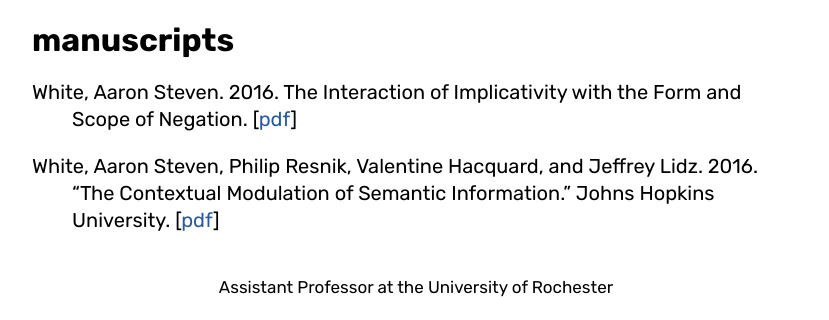
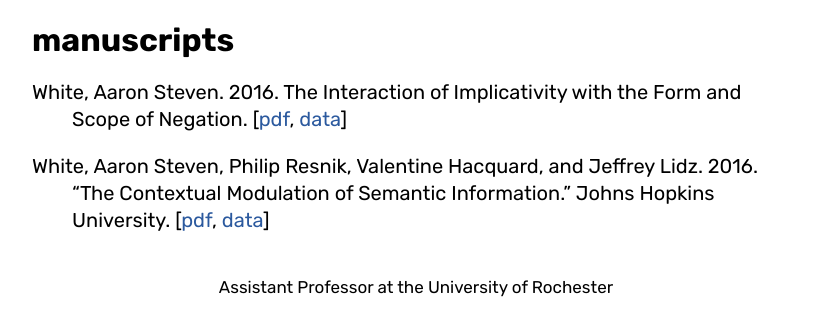
Before and after one commit to JIAXINGUY/aaronstevenwhite.github.io, a Jekyll site: the page built from papers.md, in a window 1280 px wide and 900 px high, scrolled down 4171 px. Shown: the part 535-855 px from the top of the window, without its empty margins (224-1053 px from the left). Built offline with Jekyll 4.4.1, drawn with Linux system fonts in a browser that asks for light colours; some web fonts are replaced.

Commit message:
Adds data links for manuscripts

```diff
--- a/_data/papers.yml
+++ b/_data/papers.yml
@@ -243,8 +243,12 @@
     links:
     - label: "pdf"
       href: "https://ling.auf.net/lingbuzz/003179"
+    - label: "data"
+      href: "https://github.com/aaronstevenwhite/ImplicativeExperiments"
 
   - citation: "White, Aaron Steven, Philip Resnik, Valentine Hacquard, and Jeffrey Lidz. 2016. “The Contextual Modulation of Semantic Information.” Johns Hopkins University."
     links:
     - label: "pdf"
       href: "https://ling.auf.net/lingbuzz/003188/current.pdf"
+    - label: "data"
+      href: "https://github.com/aaronstevenwhite/SpatialHumanSimulationExperiments"
```
